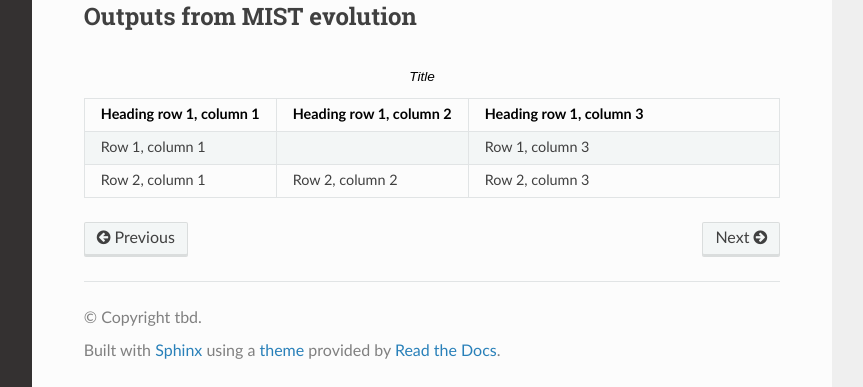
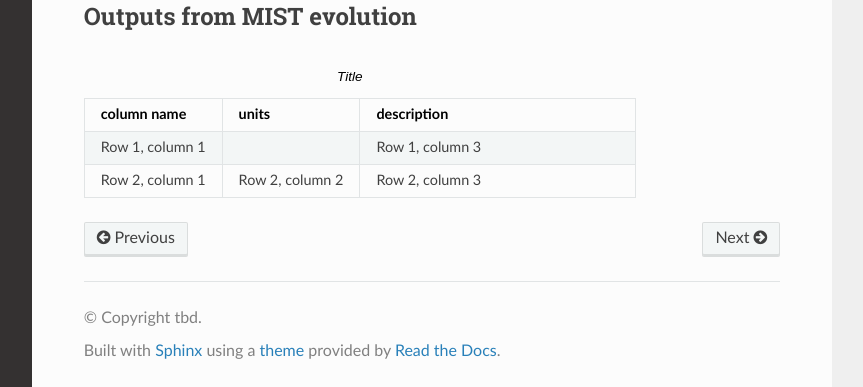
Before and after one commit to synthpop-galaxy/synthpop, a Sphinx documentation site: the page built from docs/source/output.rst, in a window 1280 px wide and 900 px high, scrolled down 798 px, cut to the strip 513-900 px from the top of the window. Shown: the whole strip, without its empty margins (268-1131 px from the left). Built offline with Sphinx 7.4.7 and the Read the Docs theme 2.0.0, drawn with Linux system fonts in a browser that asks for light colours.

Commit message:
Update output.rst

```diff
--- a/docs/source/output.rst
+++ b/docs/source/output.rst
@@ -67,9 +67,9 @@
    :widths: 25 25 50
    :header-rows: 1
 
-   * - Heading row 1, column 1
-     - Heading row 1, column 2
-     - Heading row 1, column 3
+   * - column name
+     - units
+     - description
    * - Row 1, column 1
      -
      - Row 1, column 3
```
